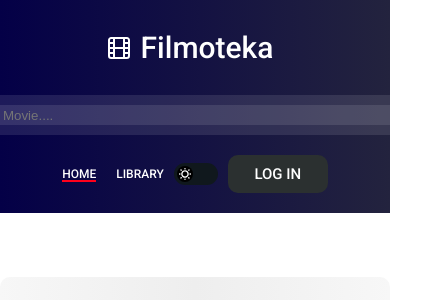
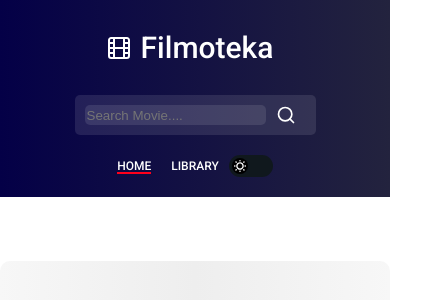
Before and after one commit to ArtyomPepeDev/Filmoteka, a React (Vite) app: page / in a window 390 px wide. Shown: the top 300 px of the page, 445 px wide, since content can reach past the window. Built offline with nearby package versions, Linux system fonts and the light colour scheme; no server answers.

Commit message:
add responsive input

```diff
--- a/src/components/Header/Header.jsx
+++ b/src/components/Header/Header.jsx
@@ -114,10 +114,6 @@ const Header = ({ isError, setAuthOpen, checkPage }) => {
               </ThemeSwitcherThumb>
             </ThemeSwitcher>
           </BtnTheme>
-          <SignInLogIn>
-            {/* <SignIn className="sign-in">Sign In</SignIn> */}
-            <LogIn onClick={() => setAuthOpen(true)}>Log In</LogIn>
-          </SignInLogIn>
         </NavMenu>
       </HeaderMain>
     </HeaderWrapper>
--- a/src/components/Header/Header.styled.jsx
+++ b/src/components/Header/Header.styled.jsx
@@ -57,6 +57,13 @@ export const SearchBar = styled.form`
   background-color: rgba(255, 255, 255, 0.1);
   color: white;
   font-size: 18px;
+
+  @media (max-width: 535px) {
+    width: 100%;
+  }
+  @media (max-width: 375px) {
+    width: 100%;
+  }
 `
 
 export const InputBar = styled.input`
```
